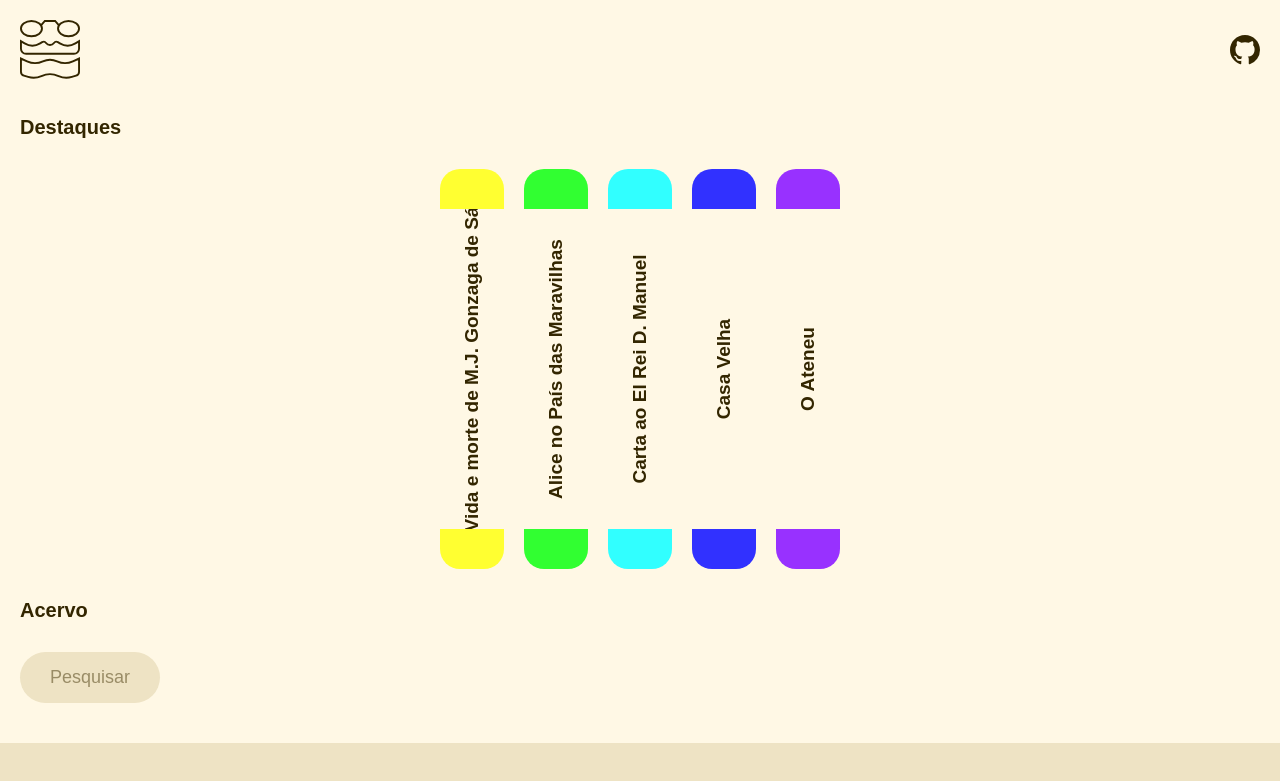
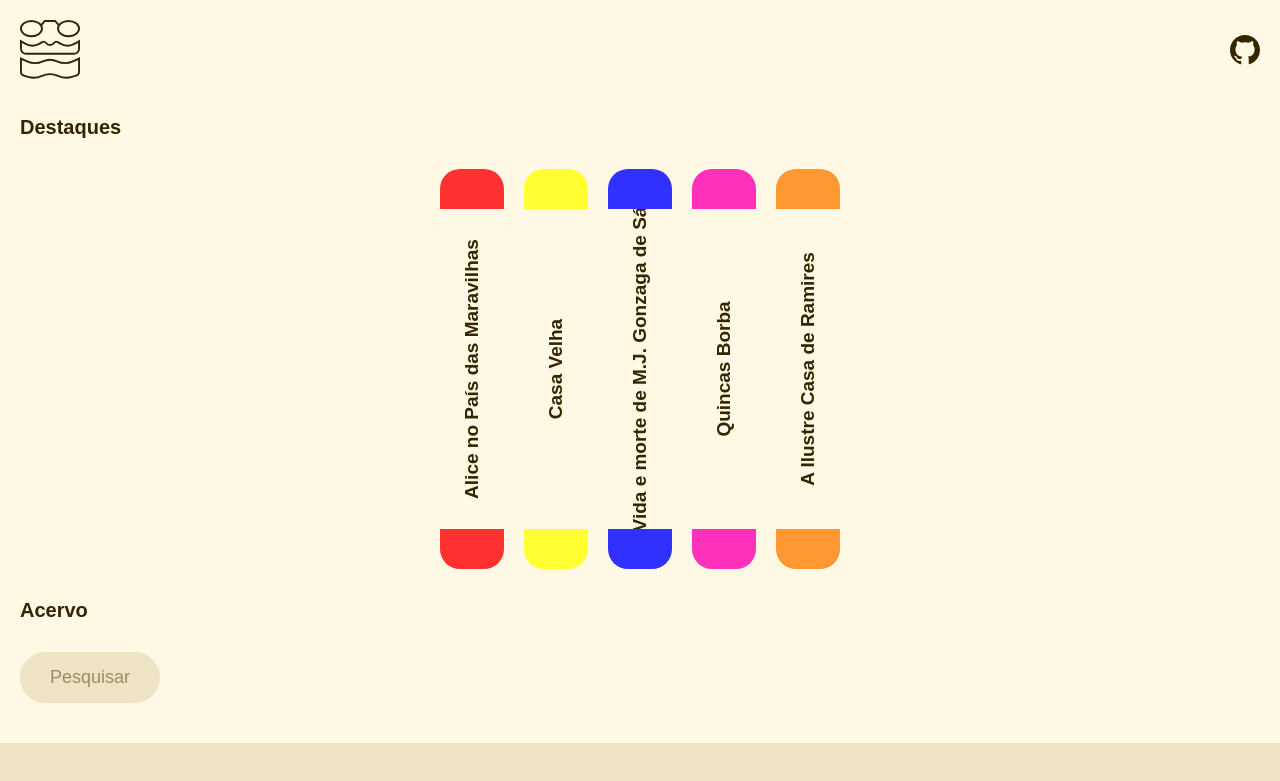
Before and after one commit to theogiovedi/projeto-machado, a Next.js app: page / in a window 1280 px wide. Shown: the top 781 px of the page. Built offline with nearby package versions, Linux system fonts and the light colour scheme; a web font is replaced by a local one.

Commit message:
feat: fully functional MVP

```diff
--- a/app/page.js
+++ b/app/page.js
@@ -1,19 +1,31 @@
+"use client"
+
 import books from "./books.json";
 import styles from './page.module.css'
 import Header from '../components/Header'
 import Books from '../components/Books'
 import Search from '../components/Search'
 import Highlights from '../components/Highlights'
+import { useState } from "react";
 
-export default async function Home() {
+export default function Home() {
+    const [search, setSearch] = useState("");
+
+    const ids = [1, 3, 6, 8, 10]
+    const highlights = books.filter(item => ids.includes(item.id));
+
+    function handler(e) {
+        setSearch(e.target.value);
+    }
+
     return (
         <div>
             <Header />
             <div className={styles.section}>Destaques</div>
-            <Highlights books={books} />
+            <Highlights highlights={highlights} />
             <div className={styles.section}>Acervo</div>
-            <Search />
-            <Books books={books}/>
+            <Search handler={handler}/>
+            <Books books={books} search={search}/>
         </div>
     );
 }
--- a/components/Books.jsx
+++ b/components/Books.jsx
@@ -1,11 +1,17 @@
 import styles from "../styles/Books.module.css"
 import Book from "../components/Book.jsx"
 
-export default function Books({ books }) {
-    console.log(books);
+export default function Books({ books, search }) {
+    let re;
+    try {
+        re = new RegExp(search, "i");
+    } catch (e) {
+        re = new RegExp("");
+    };
+
     return (
         <div className={styles.books}>
-            {books.map(item => <Book title={item.title} author={item.author} color={item.color} link={"/livros/" + item.id} />)}
+            {books.filter((item) => re.test(item.title) || re.test(item.author)).map(item => <Book title={item.title} author={item.author} color={item.color} link={"/livros/" + item.id} key={item.id} />)}
         </div>
     );
 }
--- /dev/null
+++ b/components/Highlight.jsx
@@ -0,0 +1,14 @@
+import styles from "../styles/Highlight.module.css"
+
+export default function Highlight({id, title, author, color}) {
+    return (
+        <a className={styles.item} style={{backgroundColor: color}} href={"/livros/" + id} key={id}>
+            <div className={styles.tag}>
+                <div className={styles.text}>
+                    <div className={styles.title}>{title}</div>
+                    <div className={styles.author}>{author}</div>
+                </div>
+            </div>
+        </a>
+    );
+}
--- a/components/Highlights.jsx
+++ b/components/Highlights.jsx
@@ -1,48 +1,10 @@
 import styles from "../styles/Highlights.module.css"
+import Highlight from "../components/Highlight.jsx";
 
-export default function Highlights() {
+export default function Highlights({ highlights }) {
     return (
         <div className={styles.highlights}>
-            <a className={styles.item} style={{backgroundColor: "#FFFF31"}} href="/vida">
-                <div className={styles.tag}>
-                    <div className={styles.text}>
-                            <div className={styles.title}>Vida e morte de M.J. Gonzaga de Sá</div>
-                        <div className={styles.author}>Lima Barreto</div>
-                    </div>
-                </div>
-            </a>
-            <a className={styles.item} style={{backgroundColor: "#31FF31"}} href="/vida">
-                <div className={styles.tag}>
-                    <div className={styles.text}>
-                        <div className={styles.title}>Alice no País das Maravilhas</div>
-                        <div className={styles.author}>Lewis Carroll</div>
-                    </div>
-                </div>
-            </a>
-            <a className={styles.item} style={{backgroundColor: "#31FFFF"}} href="/vida">
-                <div className={styles.tag}>
-                    <div className={styles.text}>
-                        <div className={styles.title}>Carta ao El Rei D. Manuel</div>
-                        <div className={styles.author}>Pero Vaz de Caminha</div>
-                    </div>
-                </div>
-            </a>
-            <a className={styles.item} style={{backgroundColor: "#3131FF"}} href="/vida">
-                <div className={styles.tag}>
-                    <div className={styles.text}>
-                        <div className={styles.title}>Casa Velha</div>
-                        <div className={styles.author}>Machado de Assis</div>
-                    </div>
-                </div>
-            </a>
-            <a className={styles.item} style={{backgroundColor: "#9831FF"}} href="/vida">
-                <div className={styles.tag}>
-                    <div className={styles.text}>
-                        <div className={styles.title}>O Ateneu</div>
-                        <div className={styles.author}>Raul Pompéia</div>
-                    </div>
-                </div>
-            </a>
+            {highlights.map(item => <Highlight id={item.id} title={item.title} author={item.author} color={item.color} key={item.id} />)}
         </div>
     );
 }
--- a/components/Search.jsx
+++ b/components/Search.jsx
@@ -1,9 +1,9 @@
 import styles from "../styles/Search.module.css"
 
-export default function Search() {
+export default function Search({ handler }) {
     return (
         <div className={styles.search}>
-            <input className={styles.input} type="text" placeholder="Pesquisar" />
+            <input className={styles.input} onChange={handler} type="text" placeholder="Pesquisar" />
         </div>
     );
 }
--- /dev/null
+++ b/styles/Highlight.module.css
@@ -0,0 +1,56 @@
+.item {
+    display: flex;
+    flex-direction: column;
+    justify-content: center;
+    align-items: center;
+    height: 400px;
+    width: 4em;
+    text-decoration: none;
+    margin: 0 10px;
+    transition: ease-out width 0.75s, ease-out border-radius 0.75s, ease-out outline-color 0.75s;
+    border-radius: 20px;
+}
+
+.item:hover {
+    width: 8em;
+}
+
+.tag {
+    display: flex;
+    flex-direction: row;
+    justify-content: center;
+    align-items: center;
+    background-color: #FFF8E5;
+    height: 80%;
+    width: 100%;
+    overflow: hidden;
+}
+
+.text {
+    display: flex;
+    flex-direction: column;
+    transform: rotate(-90deg);
+}
+
+.item:hover .text {
+    justify-content: center;
+}
+
+.title {
+    white-space: nowrap;
+    text-align: center;
+    margin: 6px 0;
+    font-weight: bold;
+    font-size: 19px;
+}
+
+.author {
+    white-space: nowrap;
+    text-align: center;
+    font-size: 19px;
+    display: none;
+}
+
+.item:hover .author {
+    display: block;
+}
--- a/styles/Highlights.module.css
+++ b/styles/Highlights.module.css
@@ -22,60 +22,3 @@
 .highlights::-webkit-scrollbar-thumb {
     background-color: transparent;
 }
-
-.item {
-    display: flex;
-    flex-direction: column;
-    justify-content: center;
-    align-items: center;
-    height: 400px;
-    width: 4em;
-    text-decoration: none;
-    margin: 0 10px;
-    transition: ease-out width 0.75s, ease-out border-radius 0.75s, ease-out outline-color 0.75s;
-    border-radius: 20px;
-}
-
-.item:hover {
-    width: 8em;
-}
-
-.tag {
-    display: flex;
-    flex-direction: row;
-    justify-content: center;
-    align-items: center;
-    background-color: #FFF8E5;
-    height: 80%;
-    width: 100%;
-    overflow: hidden;
-}
-
-.text {
-    display: flex;
-    flex-direction: column;
-    transform: rotate(-90deg);
-}
-
-.item:hover .text {
-    justify-content: center;
-}
-
-.title {
-    white-space: nowrap;
-    text-align: center;
-    margin: 6px 0;
-    font-weight: bold;
-    font-size: 19px;
-}
-
-.author {
-    white-space: nowrap;
-    text-align: center;
-    font-size: 19px;
-    display: none;
-}
-
-.item:hover .author {
-    display: block;
-}
```
